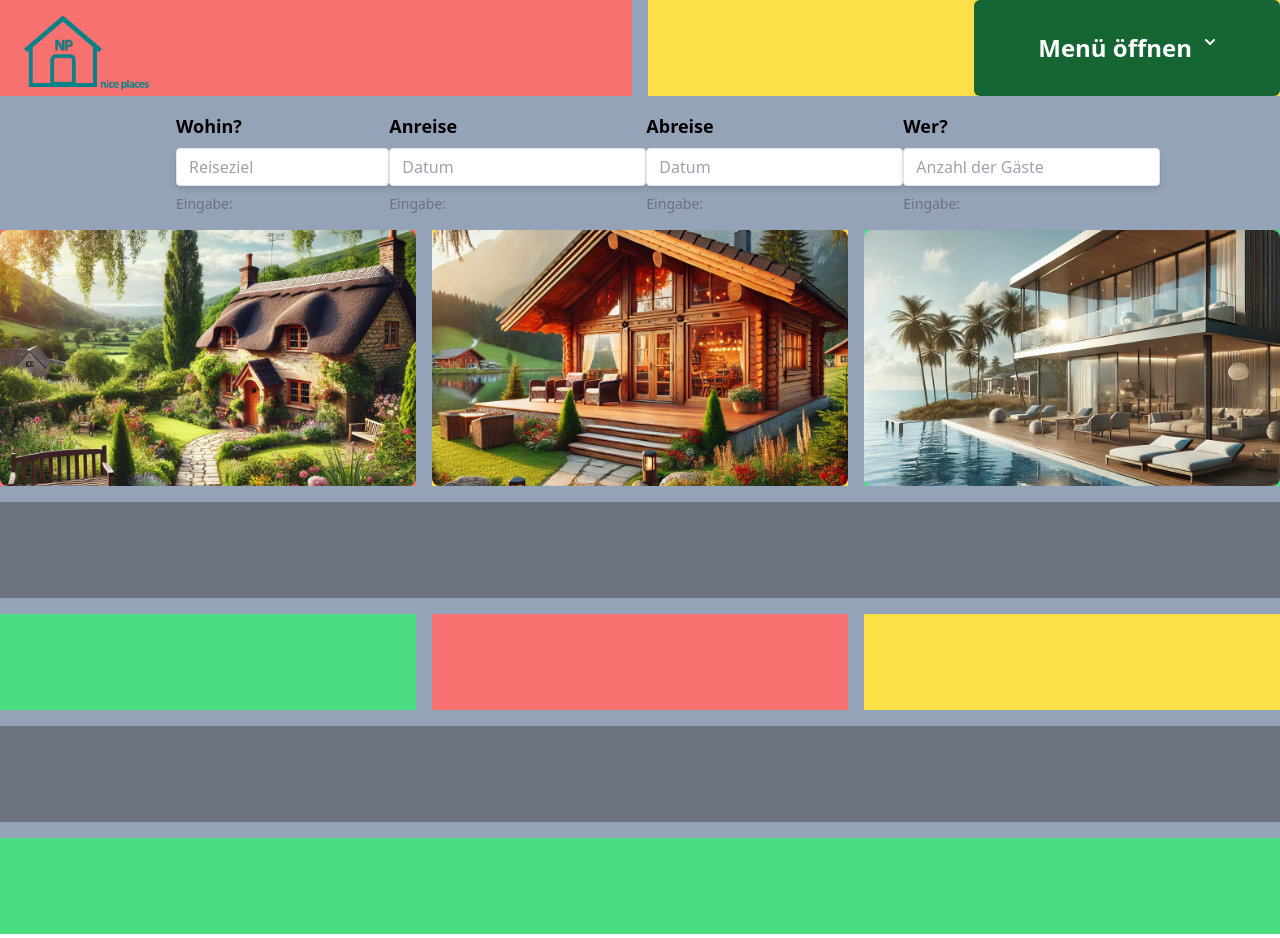
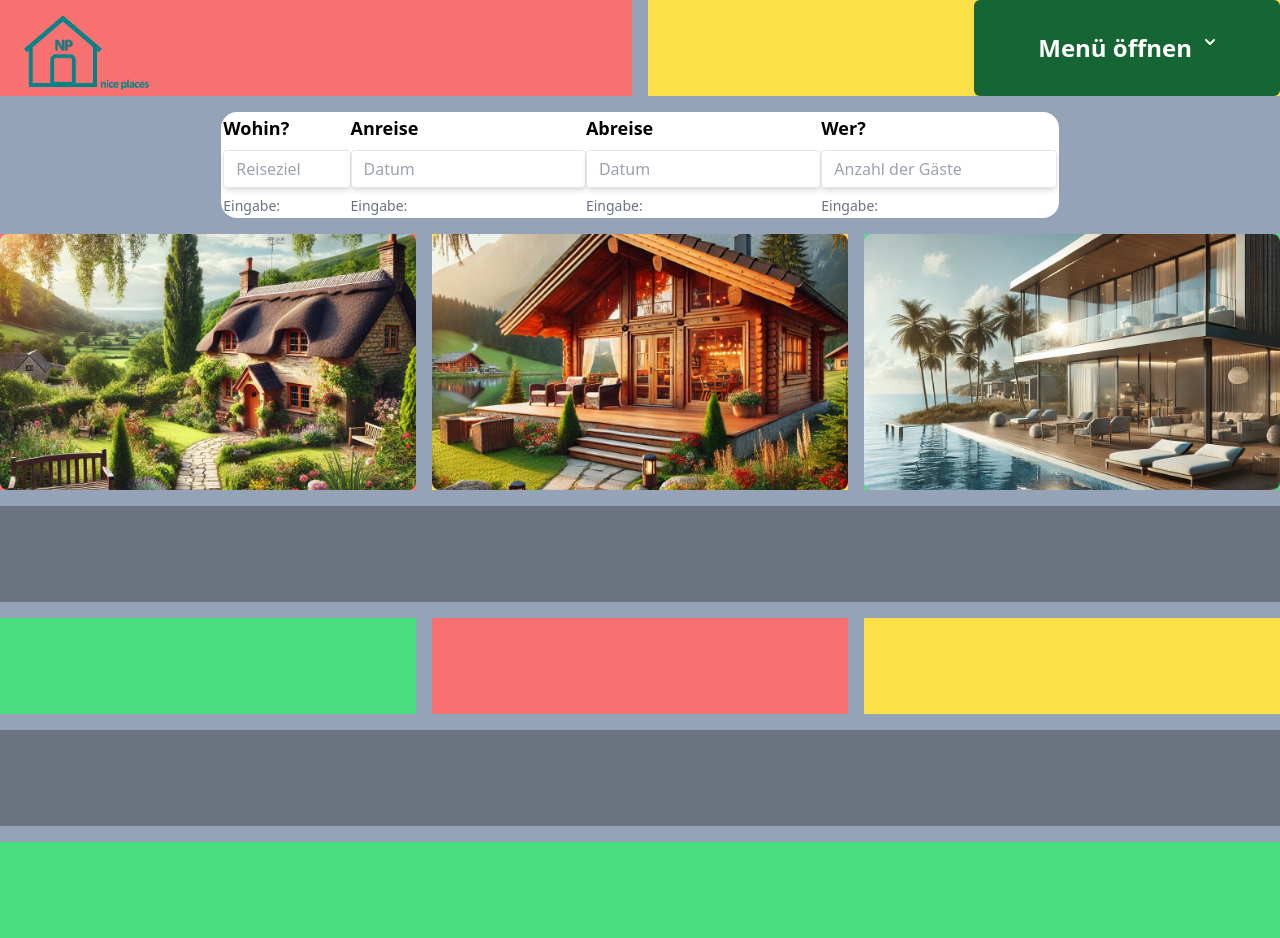
Before and after one commit to docmax99/NP, a Next.js app: page /app/boxing in a window 1280 px wide. Built offline with nearby package versions, Linux system fonts and the light colour scheme.

Commit message:
Refactor layout and styling of text fields in boxing.js for improved alignment and spacing

```diff
--- a/src/pages/app/boxing.js
+++ b/src/pages/app/boxing.js
@@ -16,14 +16,16 @@ export default function Boxing() {
         </div>
 
 
-
-        <div className="flex gap-0">
-            <div className="w-1/6 ml-44"><TextField label="Wohin?" placeholder="Reiseziel" /></div>
-            <div className="w-1/14 "><TextField label="Anreise" placeholder="Datum" /></div>
-            <div className="w-1/14 "><TextField label="Abreise" placeholder="Datum" /></div>
-            <div className="w-1/16 "><TextField label="Wer?" placeholder="Anzahl der Gäste" /></div>
+        <div className="flex gap-3">
+            <div className="w-2/12"></div>
+            <div className="flex gap-0 border-2 rounded-2xl border-white w-8/12 bg-white ">
+                <div className="w-1/6 "><TextField label="Wohin?" placeholder="Reiseziel" /></div>
+                <div className="w-1/14 "><TextField label="Anreise" placeholder="Datum" /></div>
+                <div className="w-1/14 "><TextField label="Abreise" placeholder="Datum" /></div>
+                <div className="w-1/16 "><TextField label="Wer?" placeholder="Anzahl der Gäste" /></div>
+            </div>
+            <div className="w-2/12"></div>
         </div>
-
 
 
         <div class="flex gap-4">
```
